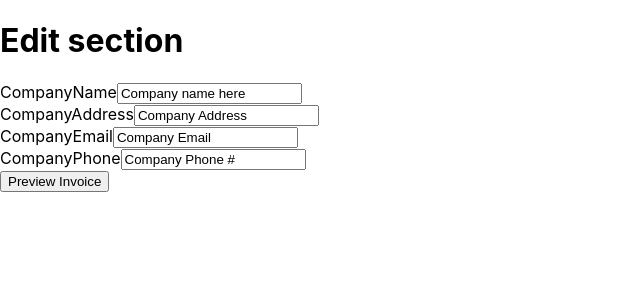
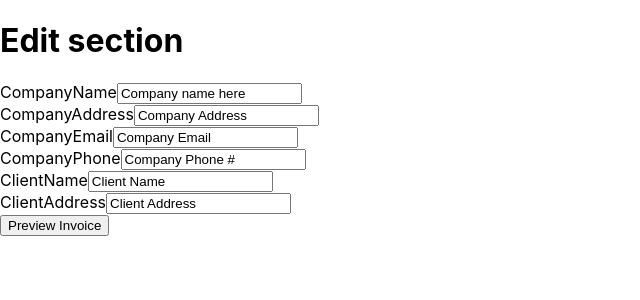
Before and after one commit to edgara426/Invoice-App, a React (Create React App) app: page / in a window 1280 px wide. Both pictures are taken after a click on the button "Edit Info". Shown: the top 300 px of the page, without its empty margins (0-640 px from the left). Built offline with nearby package versions, Linux system fonts and the light colour scheme.

Commit message:
Added Client Info to Edit field

```diff
--- a/src/App.js
+++ b/src/App.js
@@ -119,6 +119,31 @@ function App() {
               />
             </div>
           </article>
+
+          <article>
+
+          <div>
+              <label>ClientName</label>
+              <input
+                type="text"
+                name="text"
+                placeholder="clientName"
+                value={clientName}
+                onChange={(e) => setClientName(e.target.value)}
+              />
+            </div>
+
+            <div>
+              <label>ClientAddress</label>
+              <input
+                type="text"
+                name="text"
+                placeholder="clientAddress"
+                value={clientAddress}
+                onChange={(e) => setClientAddress(e.target.value)}
+              />
+            </div>
+          </article>
           <button
         onClick={()=> setInvoice(true)}>
           Preview Invoice
```
